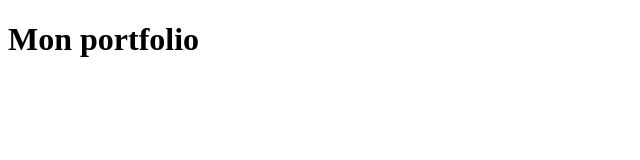
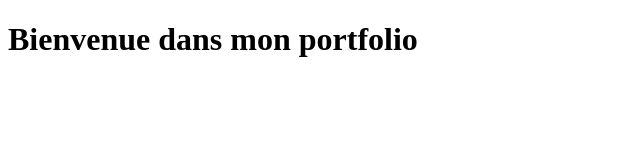
Before and after one commit to Ange230700/introduction, a plain HTML site: page index.html in a window 1280 px wide. Shown: the whole page, without its empty margins (0-640 px from the left). Drawn offline with Linux system fonts and the light colour scheme.

Commit message:
Update index.html

```diff
--- a/index.html
+++ b/index.html
@@ -6,6 +6,6 @@
     <title>Document</title>
   </head>
   <body>
-    <h1>Mon portfolio</h1>
+    <h1>Bienvenue dans mon portfolio</h1>
   </body>
 </html>
```
